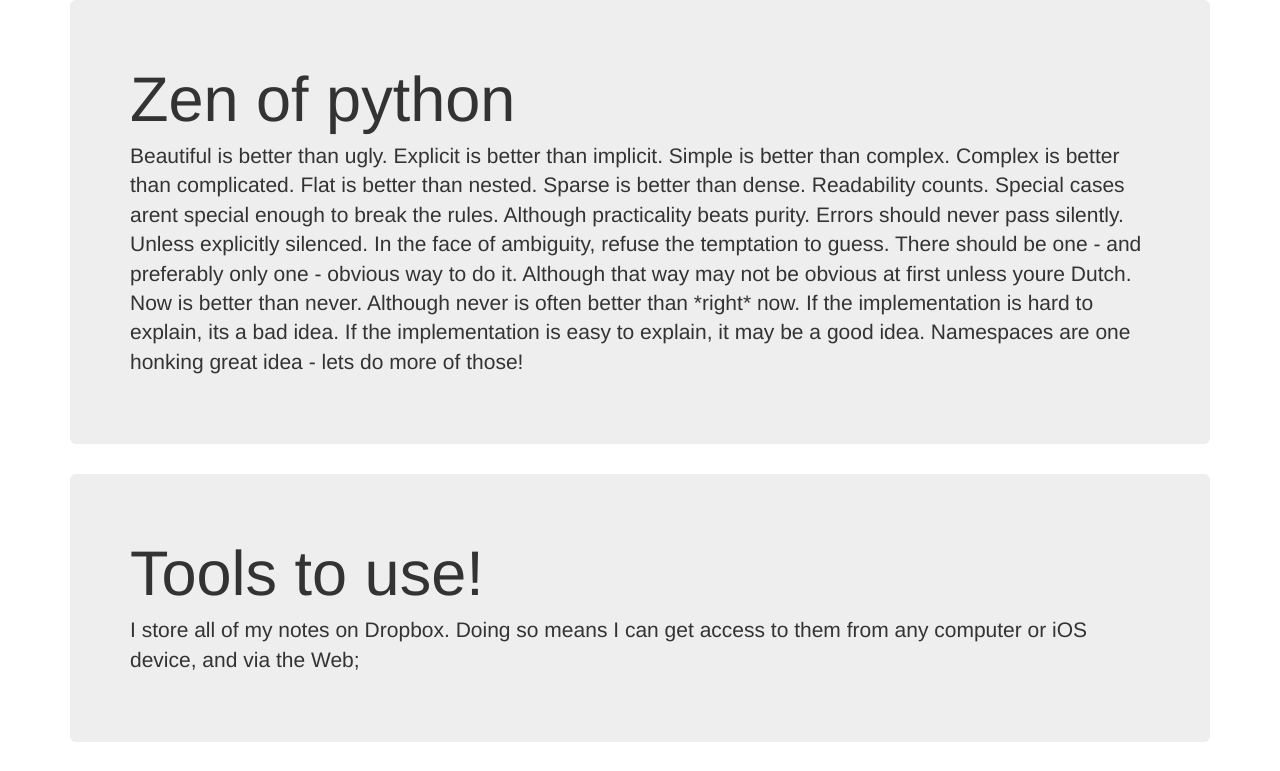
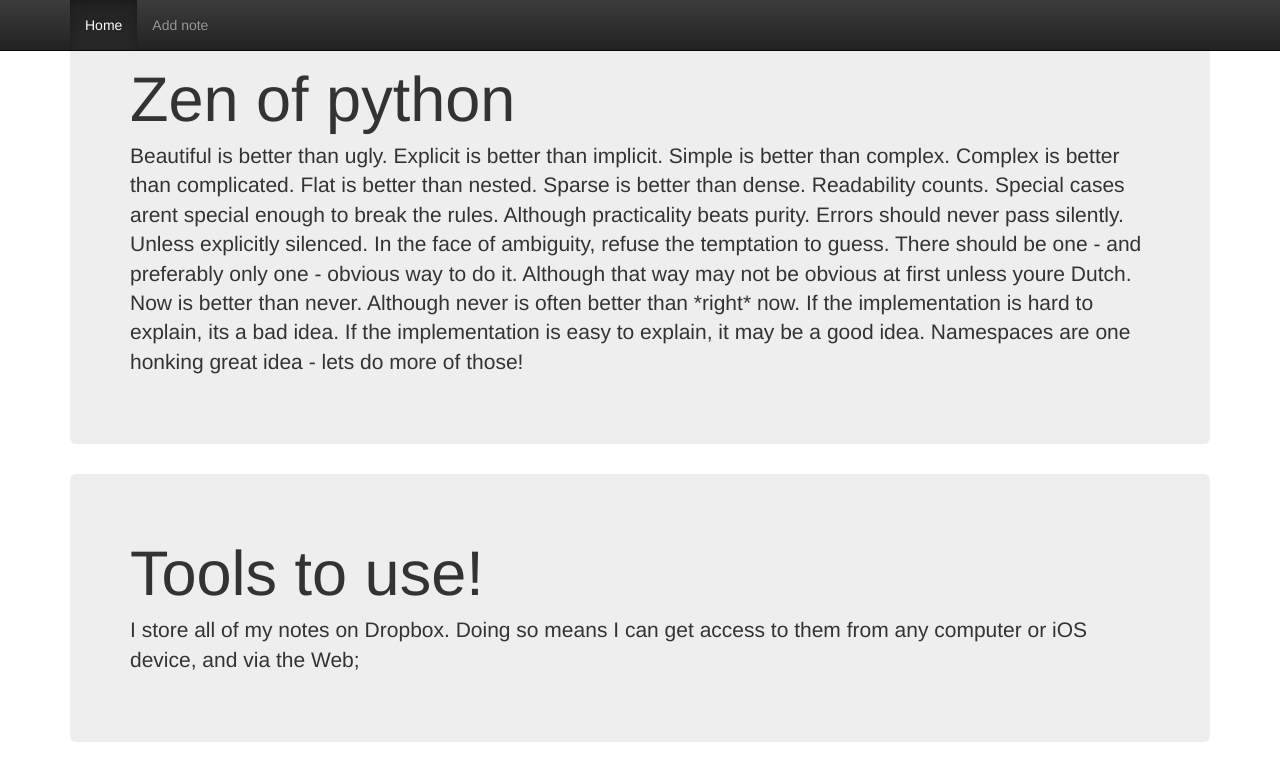
Before and after one commit to Andrey-Storchak/andrey_storchak_7web, a Django app: page / in a window 1280 px wide. Shown: the top 771 px of the page. Run offline with Django 3.2, Linux system fonts and the light colour scheme; data comes from the database, SQL or seed files in the repository.

Commit message:
t3: Add view

```diff
--- a/andrey_storchak_test_7web/urls.py
+++ b/andrey_storchak_test_7web/urls.py
@@ -10,9 +10,10 @@ urlpatterns = patterns('',
     # Examples:
     # url(r'^$', 'andrey_storchak_test_7web.views.home', name='home'),
     # url(r'^blog/', include('blog.urls')),
+    url(r'^$', include(apps.pynote.urls)),
+    url(r'^index$', include(apps.pynote.urls)),
+    url(r'^notes', include(apps.pynote.urls)),
     url(r'^admin/', include(admin.site.urls)),
-    url(r'^$', include(apps.pynote.urls)),
-
 )
 
 if not settings.DEBUG:
--- a/apps/pynote/models.py
+++ b/apps/pynote/models.py
@@ -3,7 +3,6 @@ from django.db import models
 
 class Note(models.Model):
     title = models.CharField(max_length=255,
-                             default='Note title',
                              verbose_name=u'Title')
     text = models.TextField(verbose_name='Note text')
 
--- a/apps/pynote/tests.py
+++ b/apps/pynote/tests.py
@@ -45,11 +45,11 @@ class TestAdditionForm(TestCase):
     def test_valid_add(self):
         response = self.client.post(reverse('add_note'),
                                     self.v_note_creds)
-        self.assertEqual(response.status_code, 200)
+        self.assertRedirects(response, reverse('home'), 302, 200)
 
         created_note = models.Note.objects.get(pk=1)
-        self.assertEqual(created_note.tirle, self.note_creds['title'])
-        self.assertEqual(created_note.text, self.note_creds['text'])
+        self.assertEqual(created_note.title, self.v_note_creds['title'])
+        self.assertEqual(created_note.text, self.v_note_creds['text'])
 
     def test_invalid_add(self):
         response = self.client.post(reverse('add_note'),
--- a/apps/pynote/urls.py
+++ b/apps/pynote/urls.py
@@ -1,17 +1,12 @@
 from django.conf.urls import patterns, include, url
-from django.contrib import admin
 from django.conf import settings
 
 
 import views
 
-admin.autodiscover()
+
 
 urlpatterns = patterns('',
     url(r'^$', views.HomeView.as_view(), name='home'),
+    url(r'^/add$', views.AddNoteView.as_view(), name='add_note'),
 )
-
-if settings.DEBUG:
-    urlpatterns += patterns('django.contrib.staticfiles.views',
-        url(r'^static/(?P<path>.*)$', 'serve'),
-    )
--- a/apps/pynote/views.py
+++ b/apps/pynote/views.py
@@ -1,6 +1,9 @@
-from django.views.generic import TemplateView
+from django.shortcuts import redirect
+from django.views.generic import TemplateView, FormView
+from django.core.urlresolvers import reverse_lazy
 
 from . import models
+from . import forms
 
 
 class HomeView(TemplateView):
@@ -8,6 +11,18 @@ class HomeView(TemplateView):
     template_name= 'pynote/templates/index.html'
 
     def get_context_data(self, **kwargs):
+        '''Add notes list to context'''
         context = super(HomeView, self).get_context_data(**kwargs)
         context['notes'] = models.Note.objects.all()
         return context
+
+
+class AddNoteView(FormView):
+    '''Add note view'''
+    template_name = 'pynote/templates/add_note.html'
+    form_class = forms.NoteForm
+    success_url = reverse_lazy('home')
+
+    def form_valid(self, form):
+        form.save()
+        return redirect(reverse_lazy('home'))
--- a/templates/base.html
+++ b/templates/base.html
@@ -2,6 +2,7 @@
 <!DOCTYPE html>
 <html>
     <head>
+    <meta charset="utf-8">
         <title>
             {% if title %}
                 {{ title }}
@@ -15,6 +16,16 @@
             {% block head %}{% endblock %}
     </head>
     <body>
+    <div class="navbar navbar-inverse navbar-fixed-top" role="navigation">
+      <div class="container">
+        <div class="collapse navbar-collapse">
+          <ul class="nav navbar-nav">
+            <li class="active"><a href="{% url 'home' %}">Home</a></li>
+            <li><a href="{% url 'add_note' %}">Add note</a></li>
+          </ul>
+        </div><!--/.nav-collapse -->
+      </div>
+    </div>
     {% block content %}{% endblock %}
     </body>
 </html>
```
Also changed, not shown: apps/pynote/forms.py (+11 -9 lines), templates/pynote/templates/add_note.html (+21 -8 lines).
